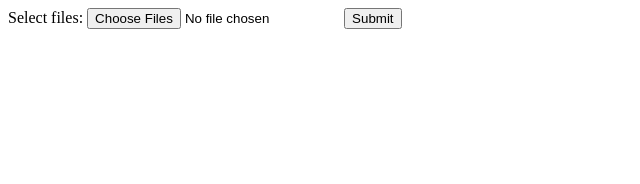
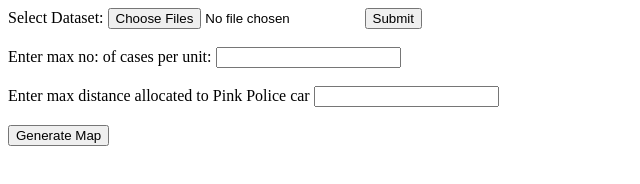
Before and after one commit to HrishikeshP-01/DSCWoW_A-Study-In-Pink, an Electron app: page index.html in a window 800 px wide. Shown: the whole page, without its empty margins (0-640 px from the left). Drawn offline with nearby package versions, Linux system fonts and the light colour scheme.

Commit message:
Second test version of app released

```diff
--- a/index.html
+++ b/index.html
@@ -6,10 +6,19 @@
     <title>A Study In Pink</title>
 </head>
 <body>
-    <label for="myfile">Select files:</label>
+    <label for="myfile">Select Dataset:</label>
     <input type="file" id="myfile" name="myfile" multiple>
     <button class="btn btn-primary" id="addDataset">Submit</button>
-
+    <br>
+    <br>
+    <label for="epsilon">Enter max no: of cases per unit: </label>
+    <input type="text" id="epsilon">
+    <br>
+    <br>
+    <label for="MaxDistance">Enter max distance allocated to Pink Police car</label>
+    <input type="text" id="MaxDist">
+    <br><br>
+    <a href="./je.html"><button>Generate Map</button></a>
     <script src="./view.js"></script>
 </body>
 </html>
--- a/index.js
+++ b/index.js
@@ -9,7 +9,7 @@ function createWindow(){
         }
     })
 
-    win.loadFile('je.html')
+    win.loadFile('index.html')
 }
 
 app.whenReady().then(createWindow)
```
